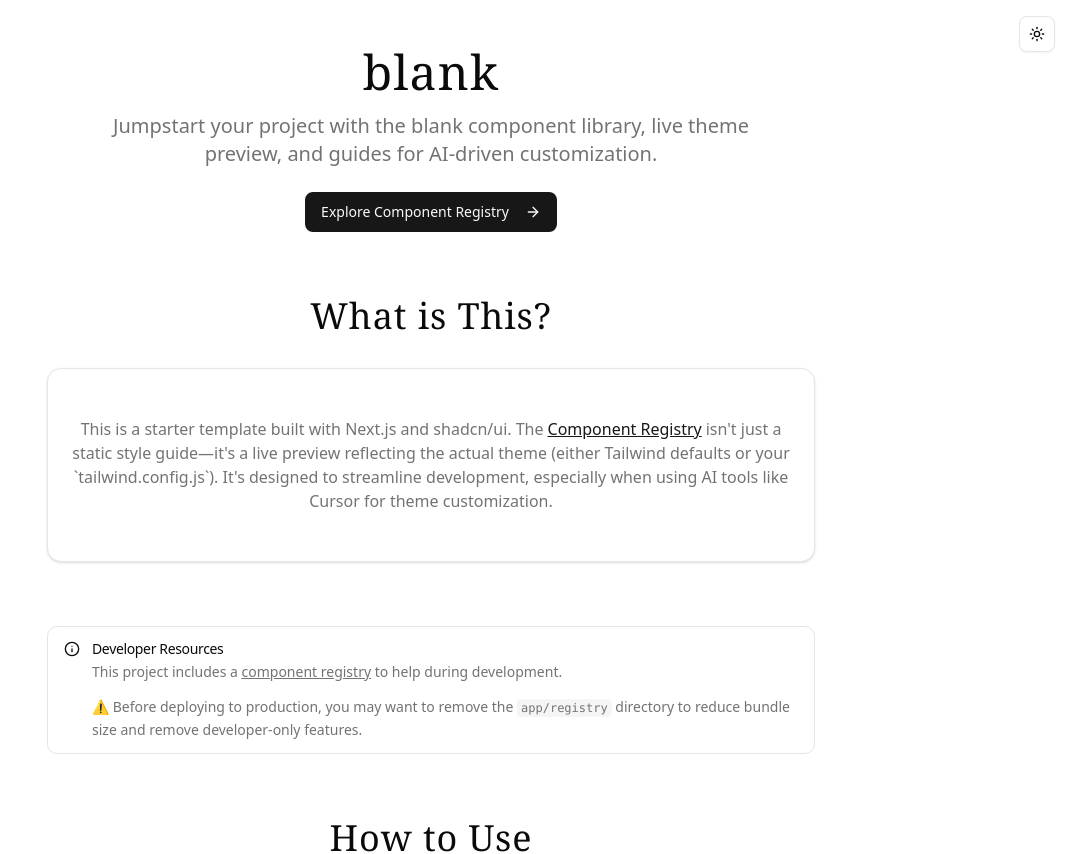
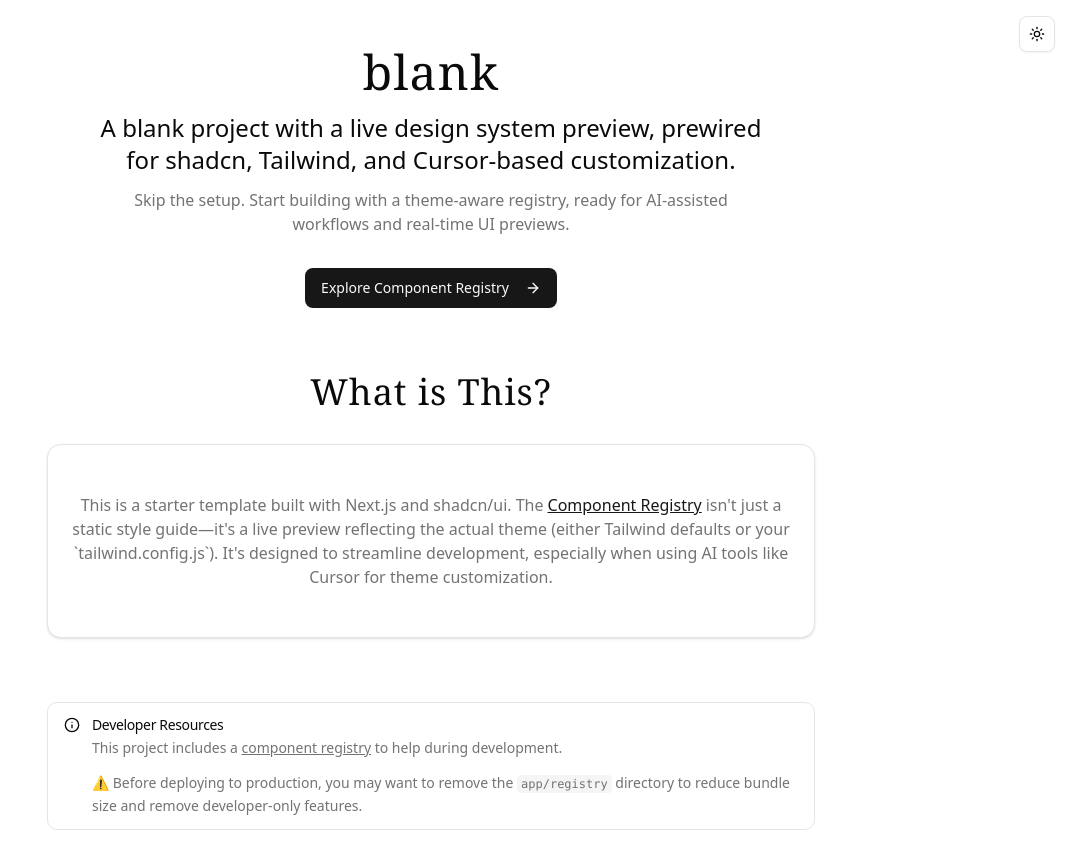
Before and after one commit to BlankDigitalMedia/blank-project, a Next.js app: page / in a window 1280 px wide. Shown: the top 854 px of the page, without its empty margins (209-1280 px from the left). Built offline with nearby package versions, Linux system fonts and the light colour scheme.

Commit message:
Improve hero section hierarchy and update project description

```diff
--- a/src/app/page.tsx
+++ b/src/app/page.tsx
@@ -40,8 +40,11 @@ export default function HomePage() {
         <Heading as="h1" size="xl" className="mb-4">
           blank
         </Heading>
-        <p className="text-lg md:text-xl text-muted-foreground max-w-2xl mb-6">
-          Jumpstart your project with the blank component library, live theme preview, and guides for AI-driven customization.
+        <p className="text-xl md:text-2xl text-foreground max-w-2xl mb-3">
+        A blank project with a live design system preview, prewired for shadcn, Tailwind, and Cursor-based customization.
+        </p>
+        <p className="text-base text-muted-foreground max-w-2xl mb-8">
+        Skip the setup. Start building with a theme-aware registry, ready for AI-assisted workflows and real-time UI previews.
         </p>
         <Button asChild size="lg">
           <Link href="/registry">
```
